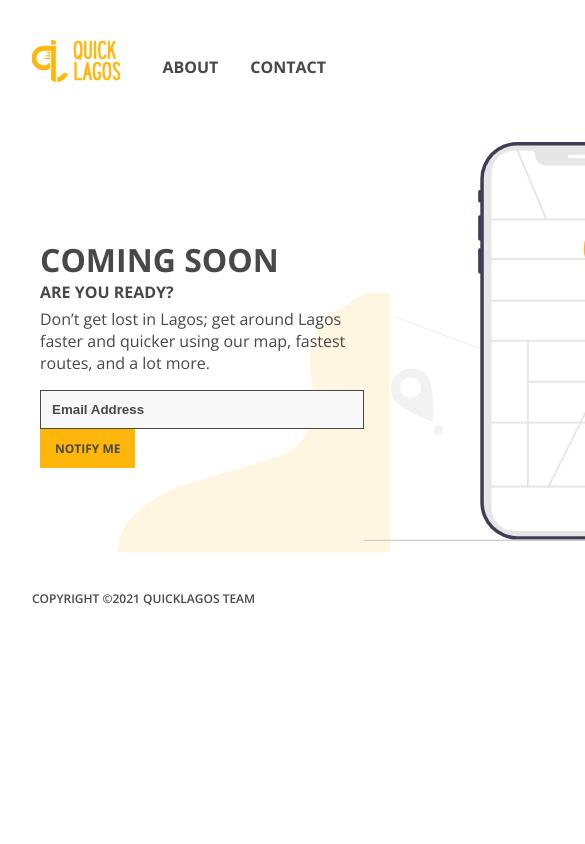
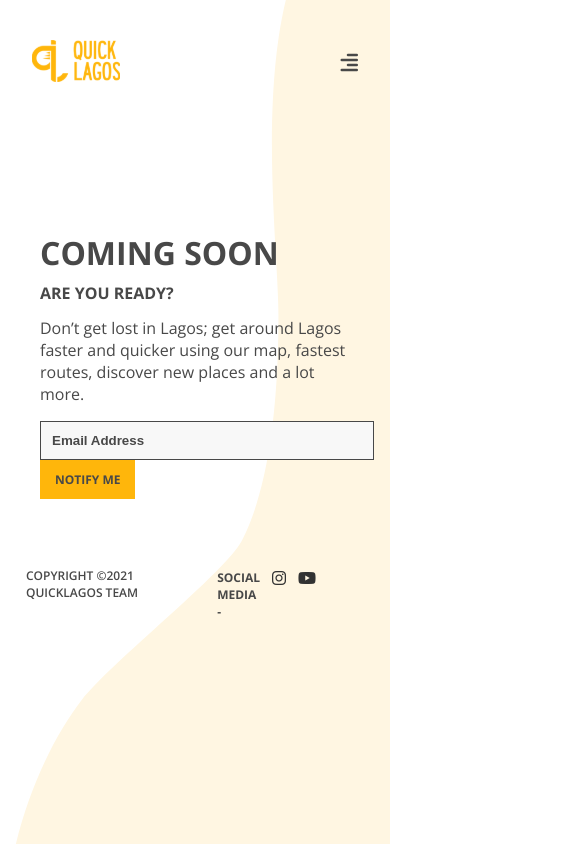
Before and after one commit to Quicklagos/coming-soon, a Vue app: page / in a window 390 px wide. Shown: the top 844 px of the page, 585 px wide, since content can reach past the window. Built offline with nearby package versions, Linux system fonts and the light colour scheme.

Commit message:
fixing mobile mode

```diff
--- a/public/index.html
+++ b/public/index.html
@@ -13,5 +13,6 @@
     </noscript>
     <div id="app"></div>
     <!-- built files will be auto injected -->
+    <script src="https://kit.fontawesome.com/69ad3e7b09.js"></script>
   </body>
 </html>
--- a/src/App.vue
+++ b/src/App.vue
@@ -24,7 +24,7 @@ html{
   font-family: 'Open Sans', sans-serif;
   padding: 0;
   margin: 0;
-  background: url('./assets/background.svg');
+  background: url('./assets/background.svg') fixed;
   background-size: 70%;
   background-position: right;
   background-repeat: no-repeat;
@@ -32,4 +32,16 @@ html{
   color: #484848;
 }
 
+@media screen and (max-width: 787px){
+    html{
+        background: url('./assets/bg.svg');
+        background-position: right;
+        background-size: 100%;
+        width: 100%;
+        background-repeat: no-repeat;
+        height: 100vh;
+    }
+
+}
+
 </style>
--- a/src/components/layout/Content.vue
+++ b/src/components/layout/Content.vue
@@ -3,7 +3,7 @@
       <section>
           <h3>COMING SOON</h3>
           <h4>ARE YOU READY?</h4>
-          <p>Don’t get lost in Lagos; get around Lagos faster and quicker using our map, fastest <br> routes, and a lot more.</p>
+          <p>Don’t get lost in Lagos; get around Lagos faster and quicker using our map, fastest <br> routes, discover new places and a lot more.</p>
           <form @submit.prevent="">
               <input type="text" placeholder="Email Address">
               <base-button>NOTIFY ME</base-button>
@@ -38,12 +38,12 @@ h3{
 }
 
 h4{
-    margin-top: -2em;
+    margin-top: -1.5em;
 }
 
 p{
     font-weight: 400;
-    margin-top: -1em;
+    margin-top: -.5em;
 }
 
 img{
@@ -68,4 +68,19 @@ input:focus{
     font-weight: 600;
     color: #484848;
 }
+
+@media screen and (max-width: 787px){
+    section:nth-child(2){
+        display: none;
+    }
+
+
+}
+@media screen and (max-width: 700px){
+    input{
+        width: 100%;
+    }
+
+}
+
 </style>
--- a/src/components/layout/TheFooter.vue
+++ b/src/components/layout/TheFooter.vue
@@ -1,6 +1,11 @@
 <template>
   <footer>
       <p> {{ copyright }} </p>
+      <ul>
+          <li class="main">SOCIAL MEDIA - </li>
+          <li><a href=""><i class="fab fa-instagram"></i></a></li>
+          <li><a href=""><i class="fab fa-youtube"></i></a></li>
+      </ul>
   </footer>
 </template>
 
@@ -8,7 +13,8 @@
 export default {
     data(){
         return{
-        copyright: 'COPYRIGHT ©' + new Date().getFullYear() + ' QUICKLAGOS TEAM'
+        copyright: 'COPYRIGHT ©' + new Date().getFullYear() + ' QUICKLAGOS TEAM',
+
         }
     }
 }
@@ -16,8 +22,32 @@ export default {
 
 <style scoped>
 footer{
-    padding: 0em 2em;
     font-size: 12px;
     font-weight: 600;
+    display: flex;
+    padding: 2em 1.5em 0 1.5em;
+    justify-content: space-between;
+    -webkit-box-pack: justify;
+}
+
+ul{
+    display: flex;
+    margin-right: 3em;
+}
+
+li{
+    list-style: none;
+    margin-right: 1em;
+}
+
+.main{
+    margin-top: 2px;
+    font-size: 12px;
+    font-weight: 700;
+}
+
+a{
+    color: #323232;
+    font-size: 16px;
 }
 </style>
--- a/src/components/layout/TheHeader.vue
+++ b/src/components/layout/TheHeader.vue
@@ -7,6 +7,10 @@
           <li><a href="#">About</a></li>
           <li><a href="#">Contact</a></li>
       </ul>
+      <div class="mobile">
+          <i class="fas fa-align-right fa-lg"></i>
+      </div>
+
   </header>
 </template>
 
@@ -46,4 +50,20 @@ a{
     font-size: 16px;
     text-transform: uppercase;
 }
+.mobile{
+    display: none;
+}
+
+@media screen and (max-width: 787px){
+    ul{
+        display: none;
+    }
+
+    .mobile{
+        display: block;
+        margin-top: .7em;
+    }
+
+
+}
 </style>
```
Also changed, not shown: src/assets/bg.svg (added).
